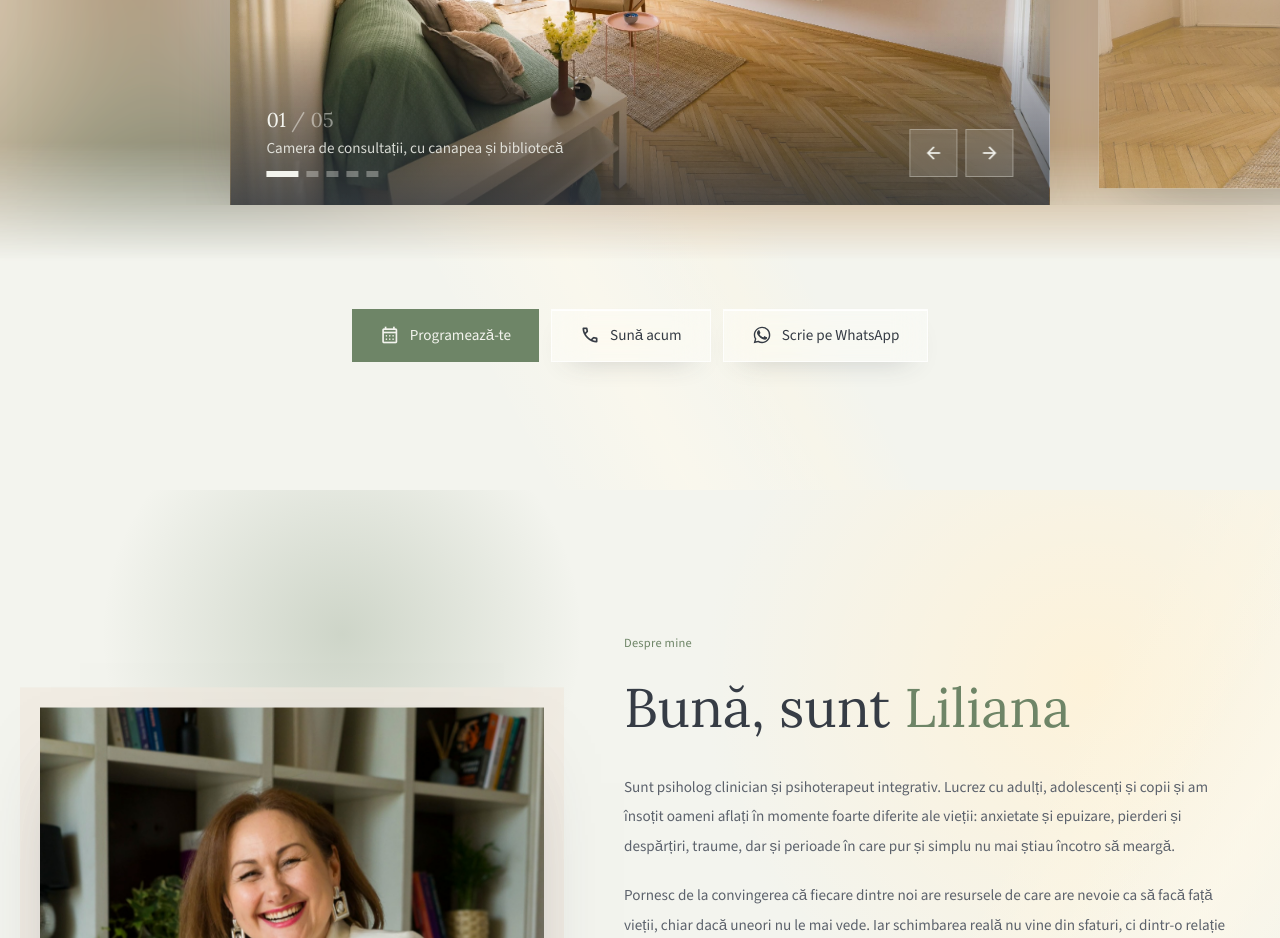
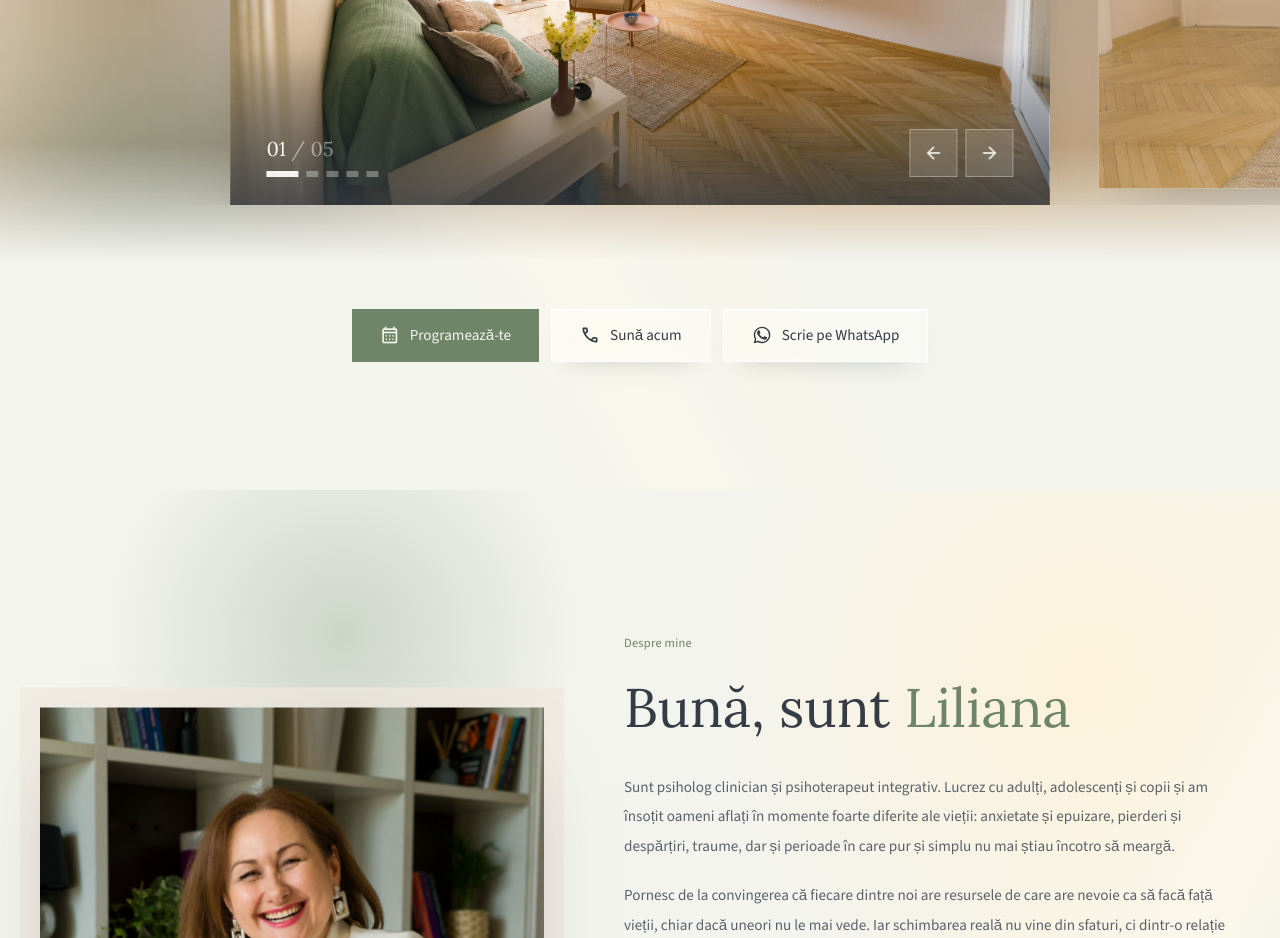
Before and after one commit to autocontracte/Psihologlilianajgheban, a Next.js app: page / in a window 1280 px wide. Shown: the part 5940-6878 px from the top of the page. Built offline with nearby package versions, Linux system fonts and the light colour scheme.

Commit message:
Galeria cabinetului: fara descrierea fotografiei sub numaratoare
Co-Authored-By: Claude Opus 5.5 <noreply@anthropic.com>

```diff
--- a/src/components/sections/Gallery.tsx
+++ b/src/components/sections/Gallery.tsx
@@ -154,9 +154,7 @@ export function Gallery() {
                     {String(activ + 1).padStart(2, "0")}
                     <span className="text-cream/50"> / {String(poze.length).padStart(2, "0")}</span>
                   </p>
-                  <p className="mt-2 line-clamp-2 font-sans text-[0.82rem] leading-snug text-cream/85 sm:text-[0.95rem]">
-                    {poze[activ].alt}
-                  </p>
+                  {/* Descrierea fotografiei nu se mai afișează; rămâne doar în alt, pentru cititoarele de ecran. */}
                   <div className="pointer-events-auto mt-3 hidden gap-2 sm:flex">
                     {poze.map((p, i) => (
                       <button
```
